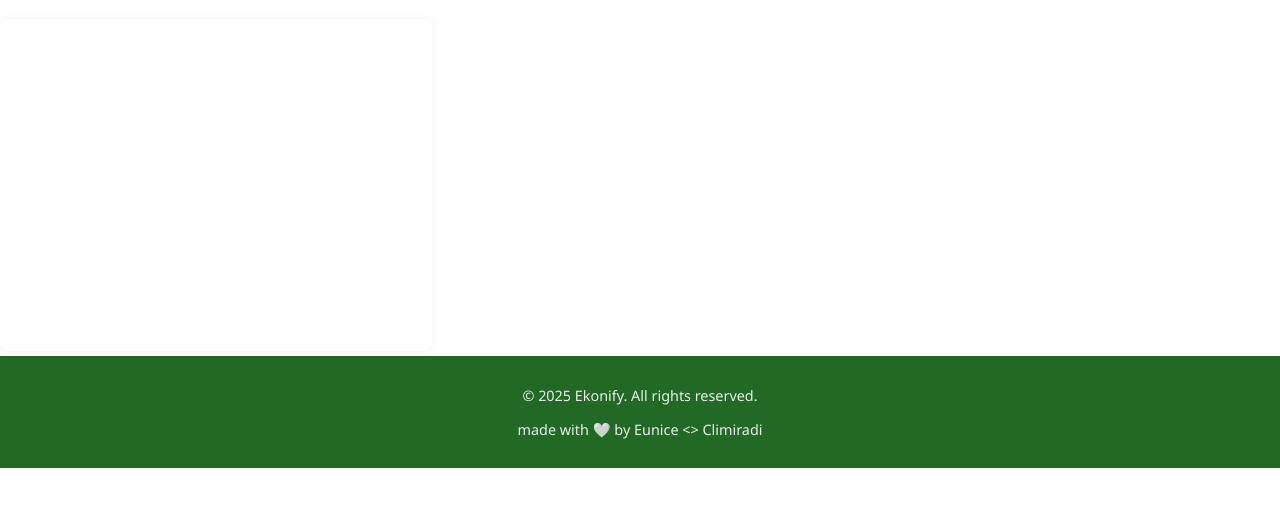
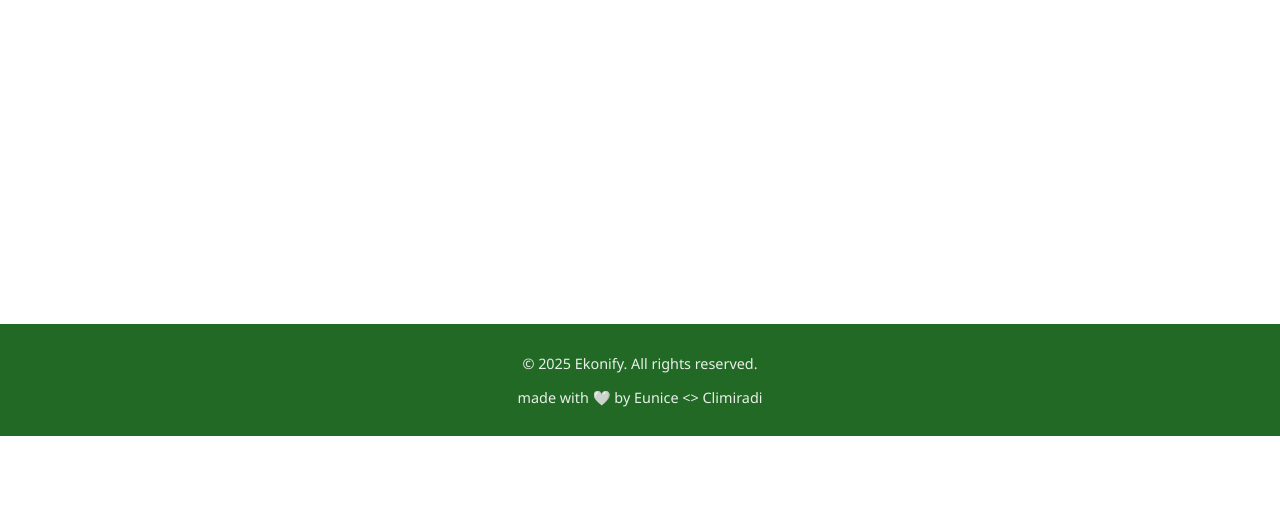
Before and after one commit to eadewusic/Ekonify-MLOP, a plain HTML site: page front-end/static/templates/visualization.html in a window 1280 px wide. Shown: the part 141-648 px from the top of the page. Drawn offline with Linux system fonts and the light colour scheme.

Commit message:
predict done

```diff
--- a/front-end/static/style.css
+++ b/front-end/static/style.css
@@ -278,7 +278,7 @@ footer a {
     }
 }
 
-/* ---- retrain page --- */
+/* ---- predict page --- */
 
 .predict-container {
     max-width: 1200px;
@@ -355,12 +355,4 @@ footer a {
     color: #fff;
 }
 
-/* ---- visualisation page --- */
-
-canvas {
-    max-width: 100%;
-    background-color: #fff;
-    border-radius: 8px;
-    padding: 1rem;
-    box-shadow: 0 0 8px rgba(0, 0, 0, 0.05);
-}
+/* ---- retrain page --- */
```
Also changed, not shown: front-end/static/templates/predict.html (+1 -1 lines).
